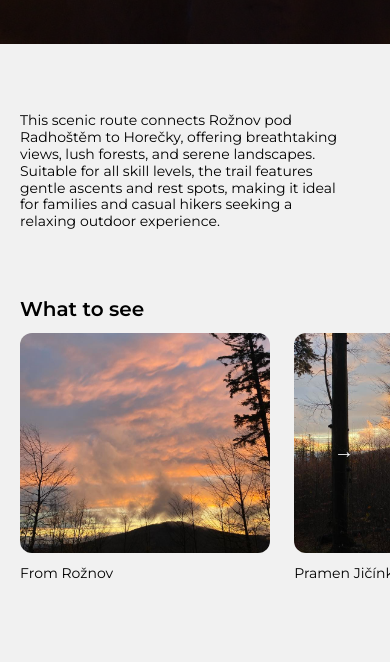
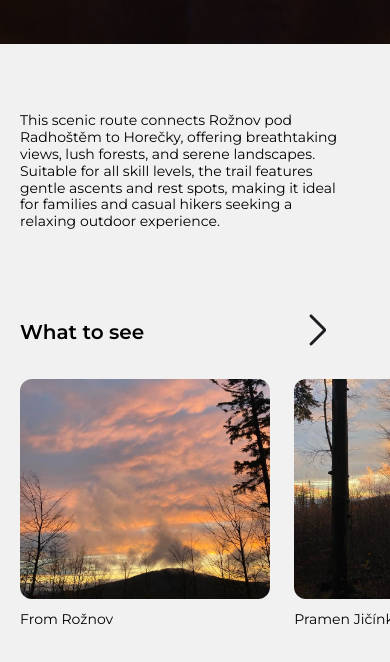
Before and after one commit to jakubmalenovsky/ExamProject, a plain HTML site: page pages/javornik.html in a window 390 px wide. Shown: the part 858-1520 px from the top of the page. Drawn offline with Linux system fonts and the light colour scheme; grey boxes are pictures that could not be loaded.

Commit message:
Enhance hike section with new header layout and navigation buttons; update CSS for improved styling and responsiveness

```diff
--- a/css/hike.css
+++ b/css/hike.css
@@ -95,6 +95,18 @@ main p {
 }
 
 /* carousel section */
+.whattoseeheader{
+    display: flex;
+    justify-content: space-between;
+    align-items: center;
+}
+
+.whattoseeheaderbuttons{
+    display: flex;
+    align-items: center;
+    gap: 11px;
+}
+
 .scroll-container {
     position: relative;
     overflow-x: auto;
@@ -129,20 +141,16 @@ main p {
 }
 
 .scroll-arrow {
-    position: absolute;
-    top: 50%;
-    transform: translateY(-50%);
-    width: auto;
-    padding: 16px;
+
+
+    padding: 12px;
     color: white;
     font-weight: bold;
     font-size: 20px;
-    border-radius: 3px;
+    border-radius: 20px;
 }
 
-.scroll-arrow:hover {
-    background-color: rgba(0, 0, 0, 0.8);
-}
+
 
 .scroll-arrow.left {
     left: 20px;
--- a/css/home.css
+++ b/css/home.css
@@ -147,7 +147,6 @@ html {
     width: 100%;
     height: 845px; /* Nastavení pevné výšky obrázku */
     object-fit: cover; /* Udržuje správné ořezání obrázku, aby vyplnil prostor */
-    max-width: auto; /* Maximální šířka obrázku */
     border-radius: 12px;
 }
 
--- a/pages/javornik.html
+++ b/pages/javornik.html
@@ -81,10 +81,17 @@
     <!-- What to See Section -->
     <section id="whattosee">
         <div class="fixmain">
-            <h3>What to see</h3>
+            <div class="whattoseeheader">
+                <h3>What to see</h3>
+                <div class="whattoseeheaderbuttons">
+                    <button class="scroll-arrow left" id="leftArrow" onclick="moveLeft()"><img src="../resources/arrow_back_ios.svg"></button>
+                    <button class="scroll-arrow right" id="rightArrow" onclick="moveRight()"><img src="../resources/arrow_forward_ios.svg"></button>
+                </div>
+            </div>
+
         </div>
         <div class="scroll-container" id="scrollContainer">
-            <button class="scroll-arrow left" id="leftArrow" onclick="moveLeft()">&#8592;</button>
+
             <div class="image-item">
                 <img src="../resources/images/javornik/javorniksun.jpg" alt="Cinque Terre">
                 <p class="image-caption">From Rožnov</p>
@@ -101,7 +108,7 @@
                 <img src="../resources/images/javornik/javorniksun.jpg" alt="Mountains">
                 <p class="image-caption">Javorník viewpoint</p>
             </div>
-            <button class="scroll-arrow right" id="rightArrow" onclick="moveRight()">&#8594;</button>
+
         </div>
     </section>
 
@@ -109,7 +116,7 @@
     <!-- Map Section -->
     <section id="map">
             <div class="mapcontainer">
-                <iframe class="map" style="border:none" src="https://en.frame.mapy.cz/s/pedanasuja" frameborder="0"></iframe>
+                <iframe class="map" style="border:none" src="https://en.frame.mapy.cz/s/pedanasuja" ></iframe>
             </div>
             <div class="mapdescription">
                 <img src="../resources/path.svg" alt="path">
```
Also changed, not shown: index.html (+1 -1 lines), pages/allhikes.html (+2 -2 lines), pages/radhost.html (+10 -4 lines), pages/velkalhota.html (+10 -4 lines), resources/arrow_back_ios.svg (added), resources/arrow_forward_ios.svg (added).
